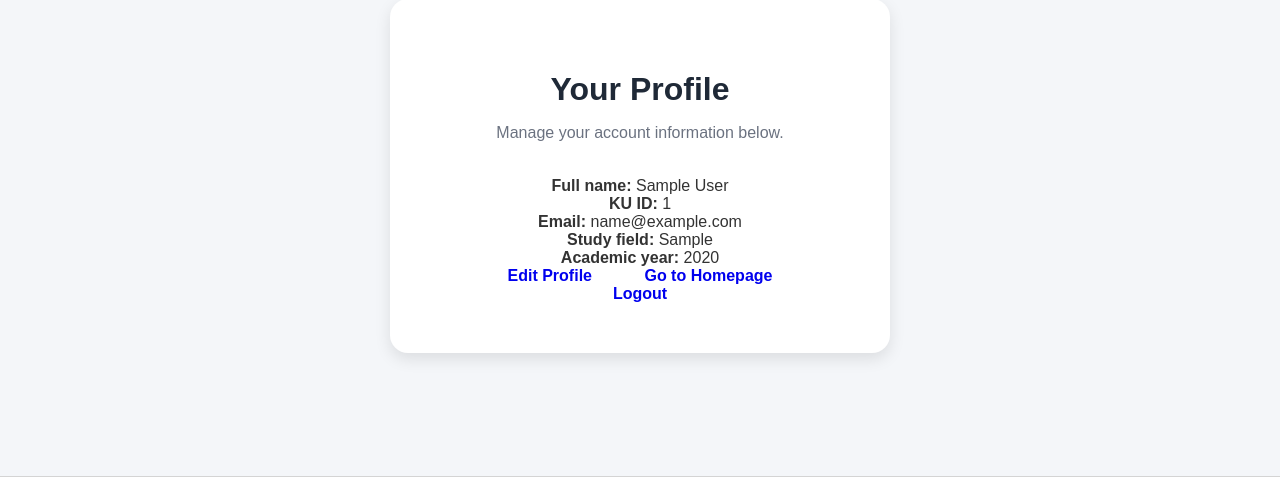
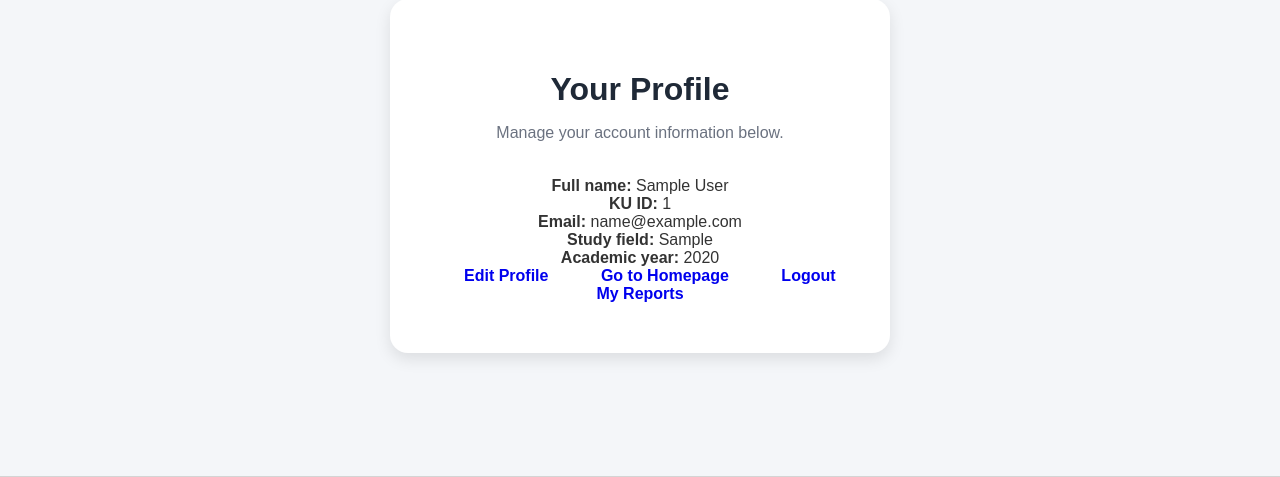
Before and after one commit to Michelle-Dimo/GetExchanged_DIS, a Flask app: page /profile in a window 1280 px wide. Shown: the part 176-653 px from the top of the page. Run offline with Flask 3, Linux system fonts and the light colour scheme; the visitor is signed in with stand-in values (Sample User, id 1); a database or web service that is not in the repository returns one stand-in record (values such as "Sample title"); some libraries are stand-ins or nearby versions.

Commit message:
added link to my_reports.html from profile

```diff
--- a/app/templates/profile.html
+++ b/app/templates/profile.html
@@ -57,6 +57,10 @@
             Logout
             </a>
 
+            <a href="{{ url_for('main.my_reports') }}" class="btn primary-btn">
+            My Reports
+            </a>
+
         </div>
 
     </div>
```
